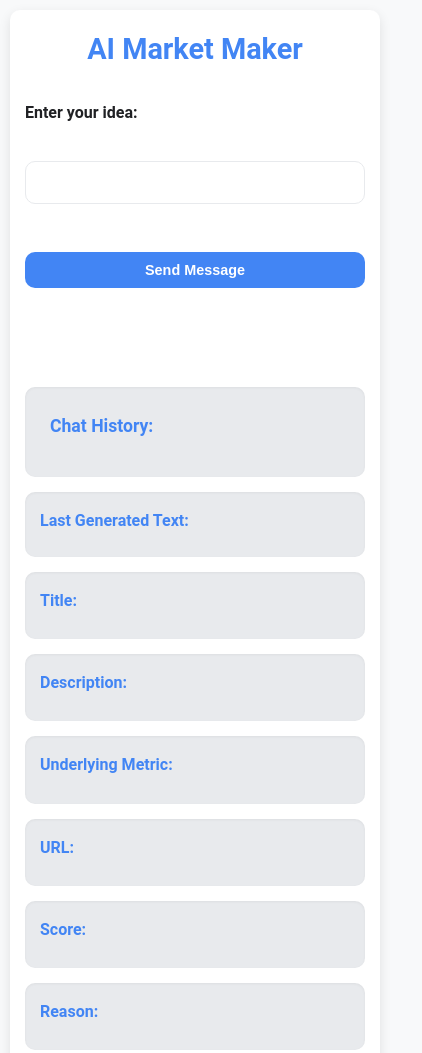
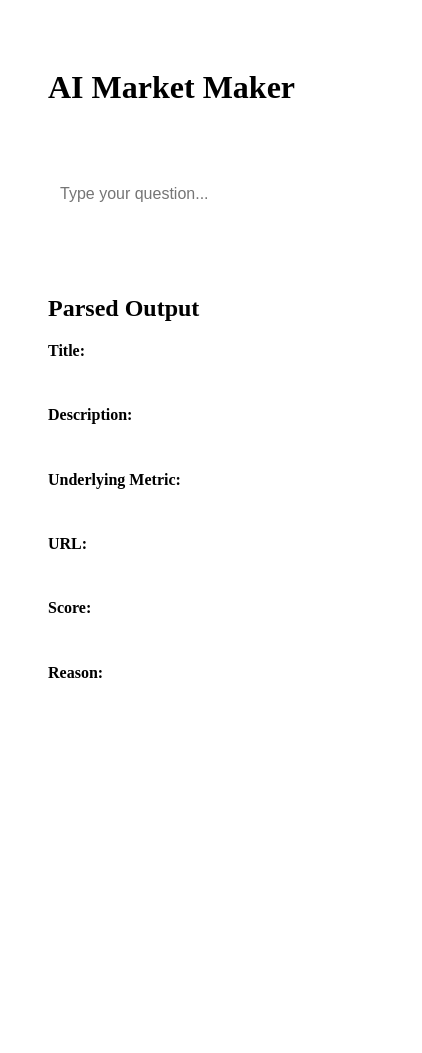
Before and after one commit to Dylan-86/ai-market-maker, a plain HTML site: page index.html in a window 390 px wide. Shown: the top 1053 px of the page, 422 px wide, since content can reach past the window. After the commit the page ends 844 px from the top, so only its background shows below. Drawn offline with Linux system fonts and the light colour scheme.

Commit message:
test new ui

```diff
--- a/index.html
+++ b/index.html
@@ -1,56 +1,33 @@
 <!DOCTYPE html>
-<html>
+<html lang="en">
 <head>
   <meta charset="utf-8">
   <title>AI Market Maker</title>
   <link rel="stylesheet" href="styles.css">
 </head>
 <body>
-  <div class="container">
-    <h1>AI Market Maker</h1>
-
-    <label for="userInput">Enter your idea:</label><br>
-    <input type="text" id="userInput" name="userInput"><br><br>
-    <button id="btnGenerate">Send Message</button><br><br>
-
-    <div class="chat-history-section">
-      <strong>Chat History:</strong>
-      <div id="chatHistory"></div>
+  <div class="layout">
+    <!-- LEFT COLUMN: Chat -->
+    <div class="chat-column">
+      <h1>AI Market Maker</h1>
+      <div class="chat-box" id="chatHistory"></div>
+      <div class="chat-input">
+        <input type="text" id="userInput" placeholder="Type your question...">
+        <button id="btnGenerate">Send</button>
+      </div>
     </div>
 
-    <div class="output-section">
-      <strong>Last Generated Text:</strong>
-      <pre id="generatedText"></pre>
-    </div>
-
-    <div class="output-section">
-      <strong>Title:</strong>
-      <p id="title"></p>
-    </div>
-
-    <div class="output-section">
-      <strong>Description:</strong>
-      <p id="description"></p>
-    </div>
-
-    <div class="output-section">
-      <strong>Underlying Metric:</strong>
-      <p id="underlyingMetric"></p>
-    </div>
-
-    <div class="output-section">
-      <strong>URL:</strong>
-      <p id="url"></p>
-    </div>
-
-    <div class="output-section">
-      <strong>Score:</strong>
-      <p id="score"></p>
-    </div>
-
-    <div class="output-section">
-      <strong>Reason:</strong>
-      <p id="reason"></p>
+    <!-- RIGHT COLUMN: Parsed Data -->
+    <div class="data-column">
+      <h2>Parsed Output</h2>
+      <div class="parsed-data">
+        <div><strong>Title:</strong><p id="title"></p></div>
+        <div><strong>Description:</strong><p id="description"></p></div>
+        <div><strong>Underlying Metric:</strong><p id="underlyingMetric"></p></div>
+        <div><strong>URL:</strong><p id="url"></p></div>
+        <div><strong>Score:</strong><p id="score"></p></div>
+        <div><strong>Reason:</strong><p id="reason"></p></div>
+      </div>
     </div>
   </div>
 
@@ -65,26 +42,21 @@
           headers: { "Content-Type": "application/json" },
           body: JSON.stringify({ user_input: userInput })
         });
+
         const data = await res.json();
+        if (!res.ok) throw new Error(data.error || "Server error");
 
-        if (!res.ok) {
-          console.error(data);
-          alert(data.error || "Server error");
-          return;
-        }
+        const chatHistoryDiv = document.getElementById("chatHistory");
+        const userMsg = document.createElement("div");
+        userMsg.className = "message user";
+        userMsg.textContent = userInput;
+        chatHistoryDiv.appendChild(userMsg);
 
-        // Display chat history
-        const chatHistoryDiv = document.getElementById("chatHistory");
-        chatHistoryDiv.innerHTML = ""; // Clear previous history
-        if (data.chat_history) {
-          data.chat_history.forEach(message => {
-            const p = document.createElement("p");
-            p.textContent = `${message.role}: ${message.text}`;
-            chatHistoryDiv.appendChild(p);
-          });
-        }
+        const aiMsg = document.createElement("div");
+        aiMsg.className = "message ai";
+        aiMsg.textContent = data.generated_text || "No response.";
+        chatHistoryDiv.appendChild(aiMsg);
 
-        document.getElementById("generatedText").textContent = data.generated_text || "";
         document.getElementById("title").textContent = data.title || "";
         document.getElementById("description").textContent = data.description || "";
         document.getElementById("underlyingMetric").textContent = data.underlying_metric || "";
@@ -92,15 +64,19 @@
         document.getElementById("score").textContent = data.score || "";
         document.getElementById("reason").textContent = data.reason || "";
 
-        document.getElementById("userInput").value = ""; // Clear input after sending
+        chatHistoryDiv.scrollTop = chatHistoryDiv.scrollHeight;
+        document.getElementById("userInput").value = "";
 
-      } catch (e) {
-        console.error(e);
+      } catch (err) {
+        console.error(err);
         alert("Network error");
       }
     }
 
     document.getElementById("btnGenerate").addEventListener("click", getAIResponse);
+    document.getElementById("userInput").addEventListener("keypress", e => {
+      if (e.key === "Enter") getAIResponse();
+    });
   </script>
 </body>
 </html>
--- a/styles.css
+++ b/styles.css
@@ -1,235 +1,119 @@
-/* Base Styles */
-:root {
-    --primary-color: #4285F4;
-    --secondary-color: #34A853;
-    --accent-color: #EA4335;
-    --background-color: #F8F9FA; /* Lighter background */
-    --text-color: #202124; /* Darker text for better contrast */
-    --light-gray: #E8EAED;
-    --white: #FFFFFF;
-    --box-shadow: 0 4px 12px rgba(0, 0, 0, 0.1); /* More pronounced shadow */
-    --border-radius: 10px; /* Slightly larger border-radius */
-    --transition: all 0.3s ease;
+/* New Layout */
+.layout {
+    display: flex;
+    gap: 20px;
+    width: 100%;
+    max-width: 1400px;
+    margin: 0 auto;
+    padding: 20px;
   }
 
-* {
-    margin: 0;
-    padding: 0;
-    box-sizing: border-box;
+  /* Left Column: Chat */
+  .chat-column {
+    flex: 2;
+    display: flex;
+    flex-direction: column;
+    background: var(--white);
+    border-radius: var(--border-radius);
+    box-shadow: var(--box-shadow);
+    padding: 20px;
   }
 
-body {
-    font-family: 'Roboto', sans-serif; /* A more modern font */
-    line-height: 1.7; /* Slightly increased line-height for readability */
-    color: var(--text-color);
+  .chat-box {
+    flex: 1;
+    overflow-y: auto;
+    padding: 15px;
+    border: 1px solid var(--light-gray);
+    border-radius: var(--border-radius);
     background-color: var(--background-color);
-    padding: 20px;
-    display: flex;
-    justify-content: center;
-    align-items: flex-start; /* Align to top */
-    min-height: 100vh;
+    margin-bottom: 15px;
   }
 
-/* Layout */
-.container {
-    max-width: 900px; /* Increased max-width */
-    width: 100%;
-    margin: 0 auto;
-    padding: 30px; /* Increased padding */
-    background-color: var(--white);
-    border-radius: var(--border-radius);
-    box-shadow: var(--box-shadow);
+  .message {
+    max-width: 80%;
+    margin-bottom: 12px;
+    padding: 10px 15px;
+    border-radius: 15px;
+    line-height: 1.4;
+    animation: fadeIn 0.3s ease;
   }
 
-/* Header */
-h1 {
-    color: var(--primary-color);
-    text-align: center;
-    margin-bottom: 40px; /* Increased margin */
-    font-size: 2.8rem; /* Slightly larger font size */
-    font-weight: 700;
+  .message.user {
+    align-self: flex-end;
+    background-color: #e3f2fd;
+    color: #0d47a1;
   }
 
-/* Form Elements */
-label {
-    display: block;
-    margin-bottom: 10px; /* Increased margin */
-    font-weight: 600;
-    color: var(--text-color);
-    font-size: 1.1rem;
+  .message.ai {
+    align-self: flex-start;
+    background-color: #f1f1f1;
+    color: #222;
   }
 
-input[type="text"] {
-    width: 100%;
-    padding: 14px; /* Increased padding */
-    border: 1px solid var(--light-gray);
-    border-radius: var(--border-radius);
-    font-size: 1.05rem;
-    transition: var(--transition);
-    margin-bottom: 25px; /* Increased margin */
+  /* Input section */
+  .chat-input {
+    display: flex;
+    gap: 10px;
   }
 
-input[type="text"]:focus {
-    outline: none;
-    border-color: var(--primary-color);
-    box-shadow: 0 0 0 3px rgba(66, 133, 244, 0.3); /* Enhanced focus shadow */
-}
-
-button {
-    background-color: var(--primary-color);
-    color: var(--white);
-    border: none;
-    padding: 14px 28px; /* Increased padding */
-    font-size: 1.1rem;
+  .chat-input input {
+    flex: 1;
+    padding: 12px;
     border-radius: var(--border-radius);
-    cursor: pointer;
-    transition: var(--transition);
-    font-weight: 600;
-    display: block;
-    margin: 0 auto;
-    margin-bottom: 30px; /* Added bottom margin */
-}
-
-button:hover {
-    background-color: #3367D6;
-    transform: translateY(-3px); /* More pronounced hover effect */
-}
-
-button:active {
-    transform: translateY(0);
-    box-shadow: 0 2px 5px rgba(0, 0, 0, 0.2);
-}
-
-/* Output Sections */
-.output-section,
-.chat-history-section {
-    margin-top: 25px;
-    padding: 25px; /* Increased padding */
-    background-color: var(--light-gray);
-    border-radius: var(--border-radius);
-    box-shadow: inset 0 1px 3px rgba(0, 0, 0, 0.05); /* Subtle inner shadow */
-}
-
-.output-section strong,
-.chat-history-section strong {
-    color: var(--primary-color);
-    display: block;
-    margin-bottom: 10px; /* Increased margin */
-    font-size: 1.1rem;
-}
-
-.output-section p {
-    margin-bottom: 10px; /* Adjusted margin */
-    line-height: 1.6;
+    border: 1px solid var(--light-gray);
     font-size: 1rem;
   }
 
-.chat-history-section #chatHistory p {
-    background-color: var(--white);
-    padding: 10px;
-    border-radius: 8px;
-    margin-bottom: 10px;
-    border: 1px solid var(--light-gray);
+  .chat-input button {
+    padding: 12px 20px;
+    border: none;
+    border-radius: var(--border-radius);
+    background-color: var(--primary-color);
+    color: white;
+    font-weight: bold;
+    cursor: pointer;
   }
 
-.chat-history-section #chatHistory p:nth-child(odd) { /* User messages */
-    background-color: #e6f2ff; /* Light blue for user */
-    text-align: right;
+  .chat-input button:hover {
+    background-color: #3367D6;
   }
 
-.chat-history-section #chatHistory p:nth-child(even) { /* Model messages */
-    background-color: #f2f2f2; /* Lighter gray for model */
-    text-align: left;
+  /* Right Column: Parsed Data */
+  .data-column {
+    flex: 1;
+    background: var(--white);
+    border-radius: var(--border-radius);
+    box-shadow: var(--box-shadow);
+    padding: 20px;
+    overflow-y: auto;
   }
 
-/* Responsive Design */
-@media (max-width: 768px) {
-    body {
-        padding: 15px;
-    }
-
-    .container {
-        padding: 20px;
-    }
-
-    h1 {
-        font-size: 2.2rem;
-        margin-bottom: 30px;
-    }
-
-    label {
-        font-size: 1rem;
-        margin-bottom: 8px;
-    }
-
-    input[type="text"] {
-        padding: 12px;
-        font-size: 0.95rem;
+  .data-column h2 {
+    color: var(--primary-color);
     margin-bottom: 20px;
   }
 
-    button {
-        padding: 12px 24px;
-        font-size: 1rem;
-        margin-bottom: 25px;
+  .parsed-data div {
+    margin-bottom: 15px;
   }
 
-    .output-section {
-        padding: 20px;
-        margin-top: 20px;
+  .parsed-data strong {
+    color: var(--secondary-color);
+    display: block;
+    margin-bottom: 5px;
   }
 
-    .output-section strong {
-        font-size: 1rem;
-        margin-bottom: 8px;
+  .parsed-data p {
+    background-color: var(--background-color);
+    padding: 8px;
+    border-radius: 8px;
+    font-size: 0.95rem;
+    line-height: 1.5;
   }
 
-    .output-section p {
-        font-size: 0.95rem;
+  /* Responsive */
+  @media (max-width: 900px) {
+    .layout {
+      flex-direction: column;
     }
   }
-
-@media (max-width: 480px) {
-    body {
-        padding: 10px;
-    }
-
-    .container {
-        padding: 15px;
-    }
-
-    h1 {
-        font-size: 1.8rem;
-        margin-bottom: 25px;
-    }
-
-    input[type="text"], button {
-        width: 100%; /* Ensure full width on smaller screens */
-    }
-
-    button {
-        padding: 10px 20px;
-        font-size: 0.9rem;
-        margin-bottom: 20px;
-    }
-
-    .output-section {
-        padding: 15px;
-        margin-top: 15px;
-    }
-
-    .output-section p {
-        font-size: 0.9rem;
-    }
-}
-
-/* Animations */
-@keyframes fadeIn {
-    from { opacity: 0; transform: translateY(15px); } /* Slightly more pronounced animation */
-    to { opacity: 1; transform: translateY(0); }
-}
-
-.output-section {
-    animation: fadeIn 0.6s ease-out forwards; /* Slightly longer animation */
-    opacity: 0;
-}
```
Lines whose indentation alone changed are shown as unchanged.
